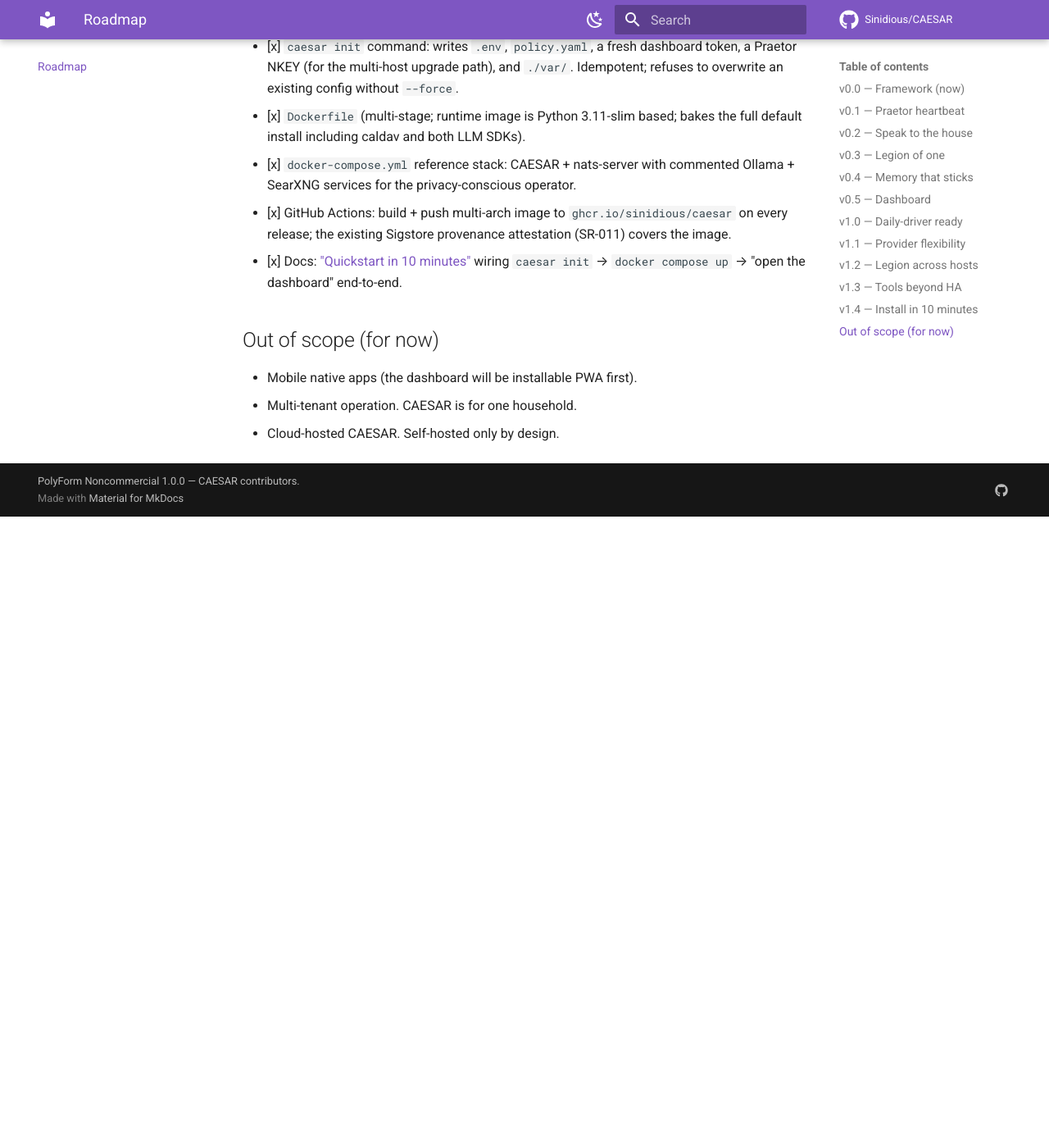
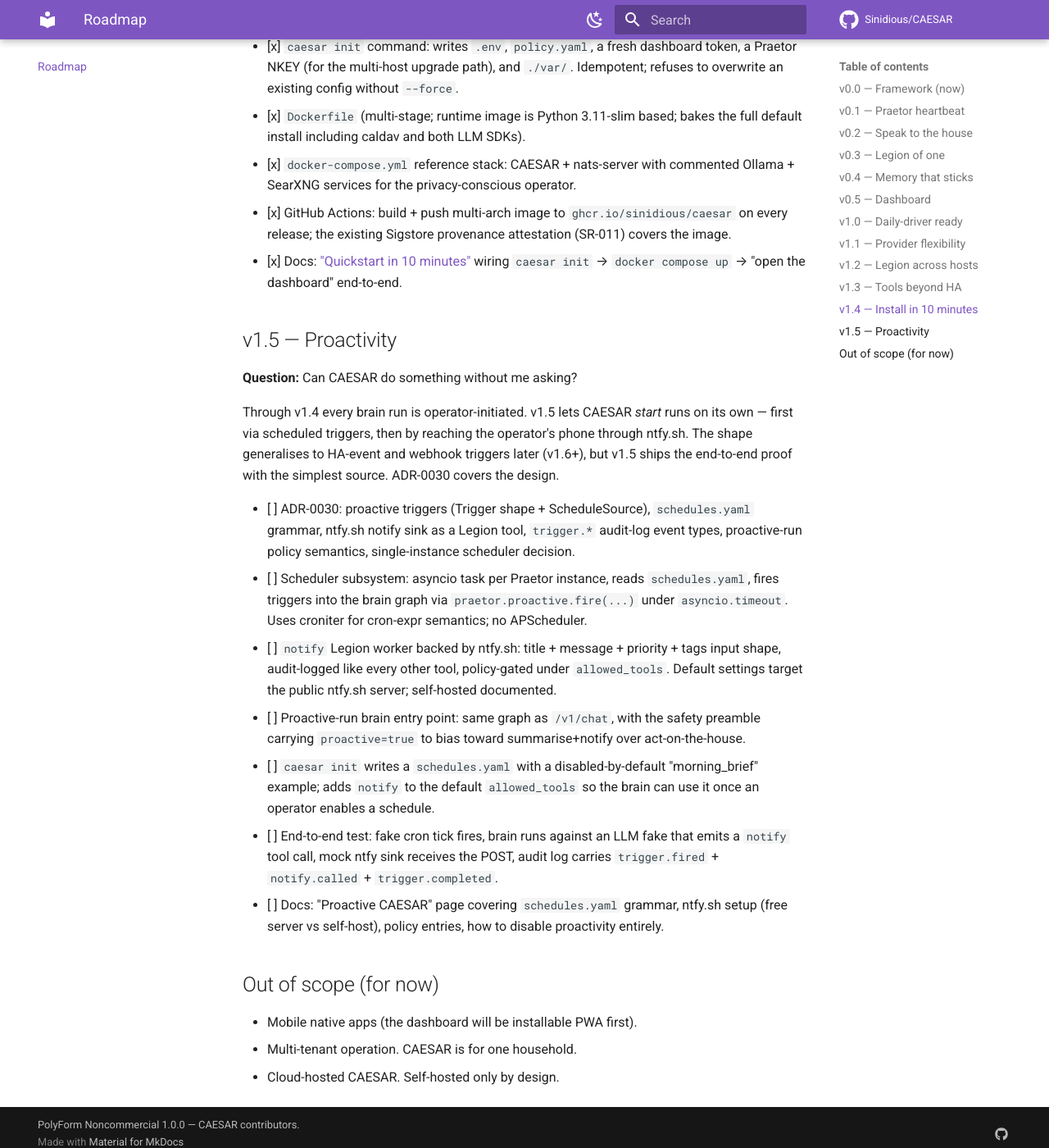
Before and after one commit to Sinidious/CAESAR, an MkDocs documentation site: the page built from docs/ROADMAP.md, in a window 1280 px wide and 1400 px high, scrolled down 4093 px. Shown: the whole window at 82% size. Built offline with MkDocs 1.6.1 and Material for MkDocs 9.7.7, drawn with Linux system fonts in a browser that asks for light colours; comment, search, counter and statistics services are not loaded; before the commit the page ends 4723 px from its top, so only the background shows below that.

Commit message:
docs: plan v1.5 — proactivity (ADR-0030) (#75)

```diff
--- a/docs/ROADMAP.md
+++ b/docs/ROADMAP.md
@@ -181,6 +181,44 @@ the design.
       `caesar init` → `docker compose up` → "open the dashboard"
       end-to-end.
 
+## v1.5 — Proactivity
+
+**Question:** Can CAESAR do something without me asking?
+
+Through v1.4 every brain run is operator-initiated. v1.5 lets CAESAR
+*start* runs on its own — first via scheduled triggers, then by
+reaching the operator's phone through ntfy.sh. The shape generalises
+to HA-event and webhook triggers later (v1.6+), but v1.5 ships the
+end-to-end proof with the simplest source. ADR-0030 covers the
+design.
+
+- [ ] ADR-0030: proactive triggers (Trigger shape + ScheduleSource),
+      `schedules.yaml` grammar, ntfy.sh notify sink as a Legion tool,
+      `trigger.*` audit-log event types, proactive-run policy
+      semantics, single-instance scheduler decision.
+- [ ] Scheduler subsystem: asyncio task per Praetor instance, reads
+      `schedules.yaml`, fires triggers into the brain graph via
+      `praetor.proactive.fire(...)` under `asyncio.timeout`. Uses
+      croniter for cron-expr semantics; no APScheduler.
+- [ ] `notify` Legion worker backed by ntfy.sh: title + message +
+      priority + tags input shape, audit-logged like every other
+      tool, policy-gated under `allowed_tools`. Default settings
+      target the public ntfy.sh server; self-hosted documented.
+- [ ] Proactive-run brain entry point: same graph as `/v1/chat`,
+      with the safety preamble carrying `proactive=true` to bias
+      toward summarise+notify over act-on-the-house.
+- [ ] `caesar init` writes a `schedules.yaml` with a
+      disabled-by-default "morning_brief" example; adds `notify` to
+      the default `allowed_tools` so the brain can use it once an
+      operator enables a schedule.
+- [ ] End-to-end test: fake cron tick fires, brain runs against an
+      LLM fake that emits a `notify` tool call, mock ntfy sink
+      receives the POST, audit log carries `trigger.fired` +
+      `notify.called` + `trigger.completed`.
+- [ ] Docs: "Proactive CAESAR" page covering `schedules.yaml`
+      grammar, ntfy.sh setup (free server vs self-host), policy
+      entries, how to disable proactivity entirely.
+
 ## Out of scope (for now)
 
 - Mobile native apps (the dashboard will be installable PWA first).
--- a/mkdocs.yml
+++ b/mkdocs.yml
@@ -111,6 +111,7 @@ nav:
       - "0027 — NATS auth and multi-host Legion": adr/0027-nats-auth-multihost-legion.md
       - "0028 — Tools beyond HA": adr/0028-tools-beyond-ha.md
       - "0029 — Docker distribution + `caesar init`": adr/0029-docker-distribution-and-init.md
+      - "0030 — Proactivity: schedules + ntfy.sh": adr/0030-proactivity-schedules-and-ntfy.md
 
 validation:
   omitted_files: warn
```
Also changed, not shown: docs/adr/0030-proactivity-schedules-and-ntfy.md (added, +275 -0 lines), docs/adr/README.md (+1 -0 lines).
